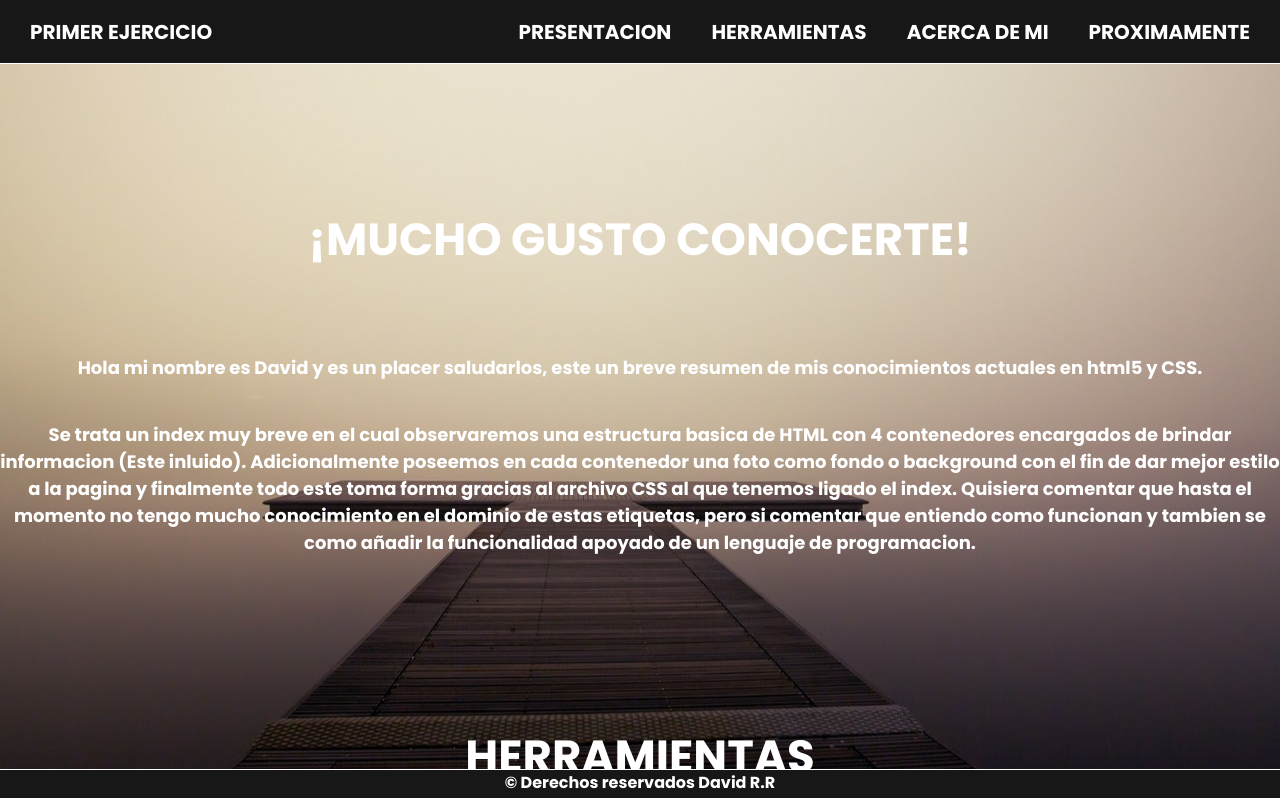
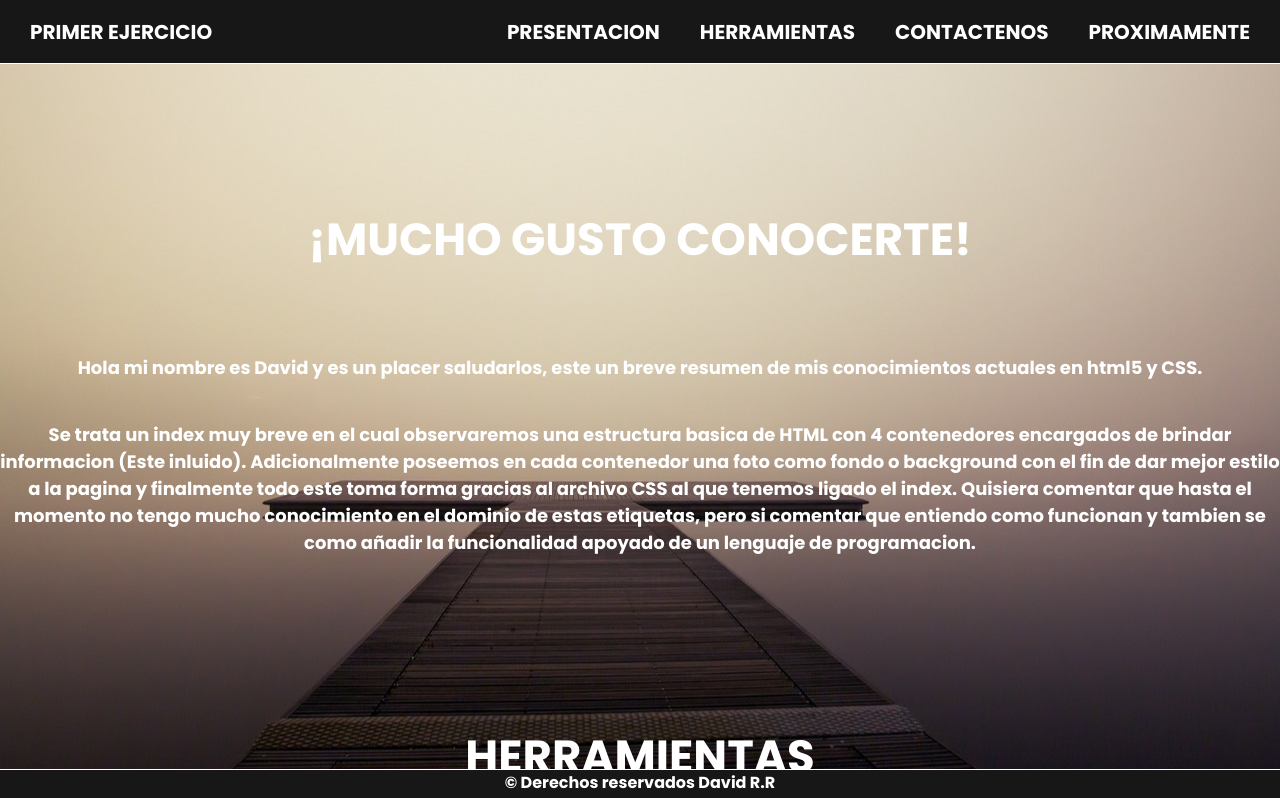
Before and after one commit to david154x/PrimerEjercicio, a plain HTML site: page index.html in a window 1280 px wide. Shown: the top 798 px of the page. Drawn offline with Linux system fonts and the light colour scheme.

Commit message:
Se realiza división del trabajo asignado

```diff
--- a/index.html
+++ b/index.html
@@ -19,7 +19,7 @@
         <nav class="navbar">
             <a href="#presentacion">Presentacion</a>
             <a href="#herramientas">Herramientas</a>
-            <a href="#about">Acerca de mi</a>
+            <a href="#about">Contactenos</a>
             <a href="#proximamente">Proximamente</a>
         </nav>
     </div>
```
